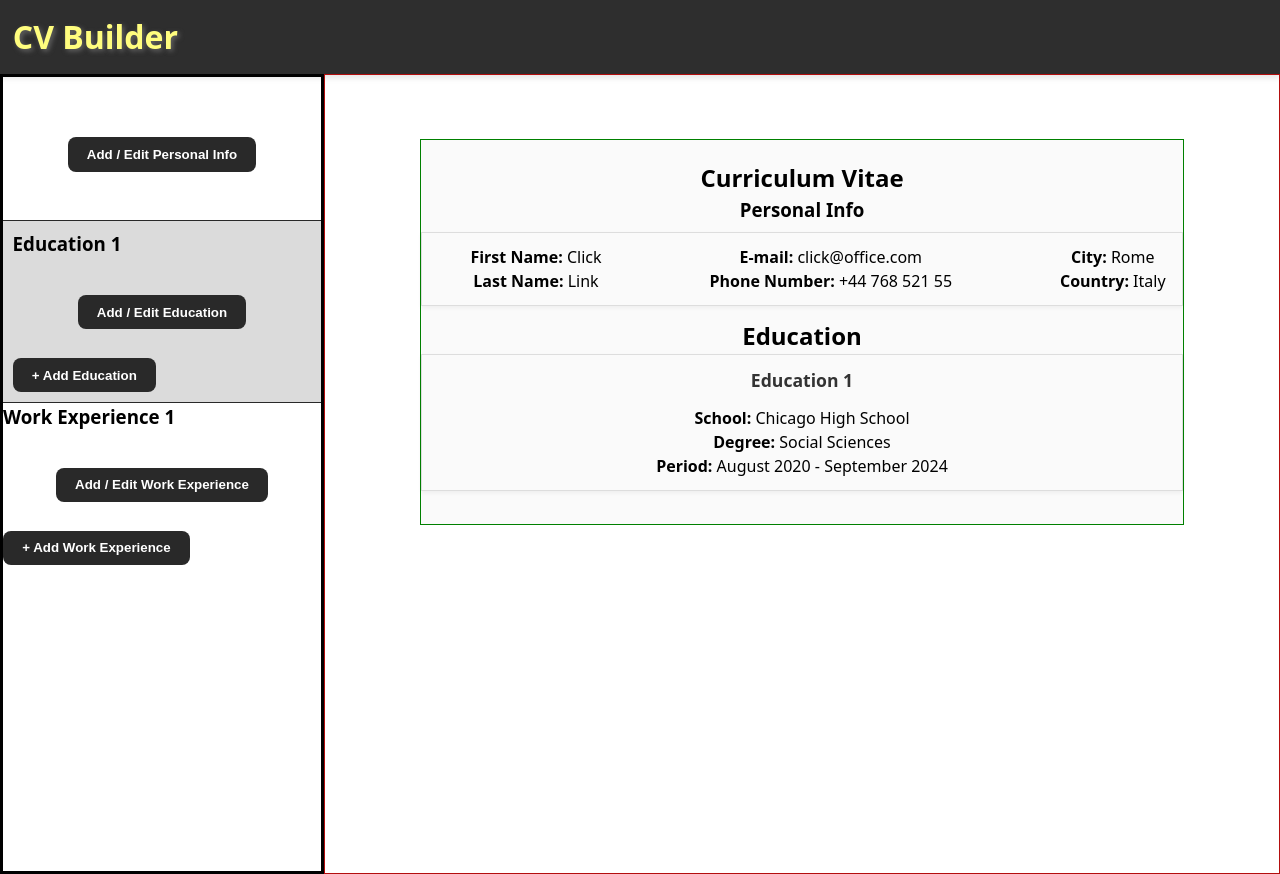
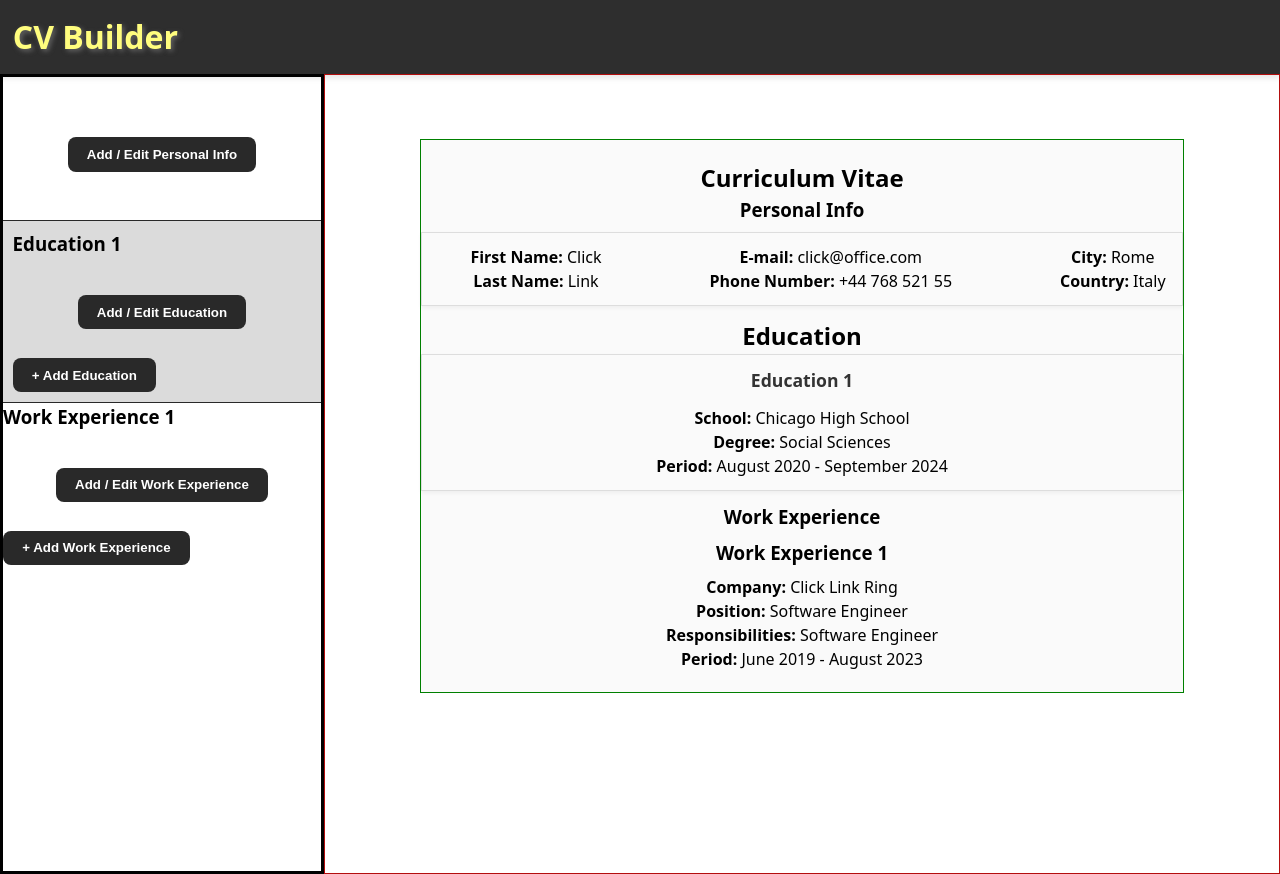
Before and after one commit to FreeFallRush/cv-application, a React (Vite) app: page / in a window 1280 px wide. Built offline with nearby package versions, Linux system fonts and the light colour scheme.

Commit message:
Modified CVPreview for practical experience section
Modified CVPreview props for practical experience in App.jsx

```diff
--- a/src/App.jsx
+++ b/src/App.jsx
@@ -147,6 +147,8 @@ function App() {
             defaultInfo={defaultInfo}
             educationInfo={educationInfoList}
             defaultEducation={defaultEducation}
+            experienceInfo={practicalExperienceList}
+            defaultExperience={defaultExperience}
           />
         </section>
       </main>
--- a/src/components/CVPreview.jsx
+++ b/src/components/CVPreview.jsx
@@ -6,6 +6,8 @@ function CVPreview({
   defaultInfo,
   educationInfo,
   defaultEducation,
+  experienceInfo,
+  defaultExperience,
 }) {
   return (
     <div className="cv-preview">
@@ -80,6 +82,47 @@ function CVPreview({
           <p>No education entries yet.</p>
         )}
       </div>
+
+      <div className="practicalExperience-section">
+        <h3>Work Experience</h3>
+        {experienceInfo.length > 0 ? (
+          experienceInfo.map((exp, index) => (
+            <div key={index} className="practicalExperience">
+              <h3>Work Experience {index + 1}</h3>
+              <p>
+                <strong>Company: </strong>{" "}
+                {exp.company || (index === 0 ? defaultExperience.company : "")}
+              </p>
+              <p>
+                <strong>Position: </strong>{" "}
+                {exp.position ||
+                  (index === 0 ? defaultExperience.position : "")}
+              </p>
+              <p>
+                <strong>Responsibilities: </strong>{" "}
+                {exp.position ||
+                  (index === 0 ? defaultExperience.responsibilities : "")}
+              </p>
+              <p>
+                <strong>Period: </strong>
+                {exp.startDate
+                  ? formatDate(exp.startDate)
+                  : index === 0
+                  ? formatDate(defaultExperience.startDate)
+                  : ""}{" "}
+                -{" "}
+                {exp.endDate
+                  ? formatDate(exp.endDate)
+                  : index === 0
+                  ? formatDate(defaultExperience.endDate)
+                  : ""}
+              </p>
+            </div>
+          ))
+        ) : (
+          <p>No work experience yet.</p>
+        )}
+      </div>
     </div>
   );
 }
```
